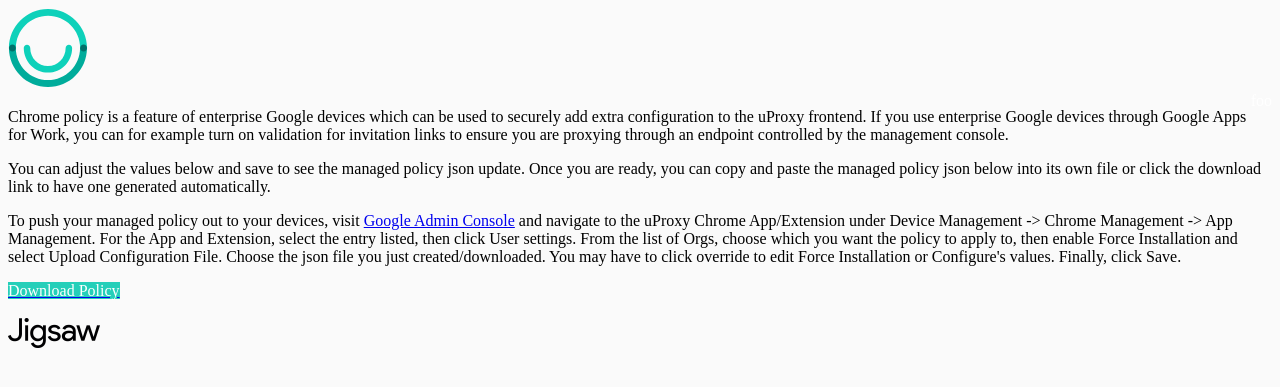
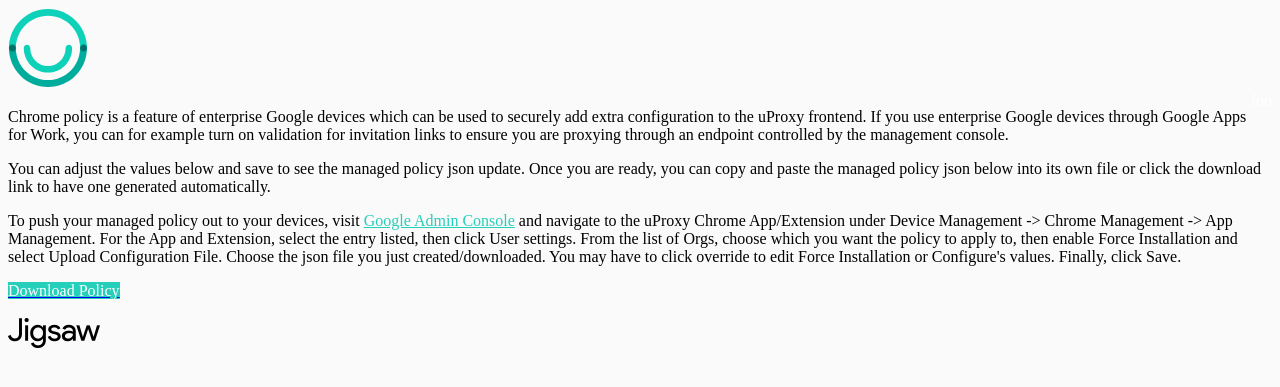
Before and after one commit to UWNetworksLab/ufo-management-server-flask, a Flask app: template ufo/templates/landing2.html in a window 1280 px wide. Shown: the top 387 px of the page. Run offline with Flask 2, Linux system fonts and the light colour scheme; the template is opened without the code that fills it, so the values that code supplies are empty; parts of the project's set-up code (start-up, migrations or seed data) failed here and were passed over.

Commit message:
Fixing some css styling for buttons, anchors, and arrows.

```diff
--- a/ufo/static/style.css
+++ b/ufo/static/style.css
@@ -70,6 +70,12 @@ paper-toolbar {
   background-color: #25CFB9;
 }
 
+.anchor-no-button {
+  color: #25CFB9;
+  text-decoration: underline;
+  text-transform: none;
+}
+
 #jigsaw-logo {
   opacity: 53;
 }
--- a/ufo/templates/base.html
+++ b/ufo/templates/base.html
@@ -20,7 +20,7 @@
         <div class="flex"></div>
         <div id="username-and-menu" class="horizontal layout center flex">
           <div class="title flex" id="main-toolbar-title">foo</div>
-          <paper-icon-button icon="expand-more" title="menu" id="menu-dropdown" class="flex"></paper-icon-button>
+          <paper-icon-button icon="arrow-drop-down" title="menu" id="menu-dropdown" class="flex"></paper-icon-button>
         </div>
       </div>
     </paper-toolbar>
--- a/ufo/templates/landing2.html
+++ b/ufo/templates/landing2.html
@@ -24,7 +24,7 @@
         have one generated automatically.
       </p></paper-item>
       <paper-item><p>To push your managed policy out to your devices, visit
-        <a href="https://admin.google.com/AdminHome">Google Admin Console</a>
+        <a href="https://admin.google.com/AdminHome" class="anchor-no-button">Google Admin Console</a>
          and navigate to the uProxy Chrome App/Extension under Device
         Management -> Chrome Management -> App Management. For the App and Extension, select the entry listed, then click User settings. From
         the list of Orgs, choose which you want the policy to apply to, then
```
